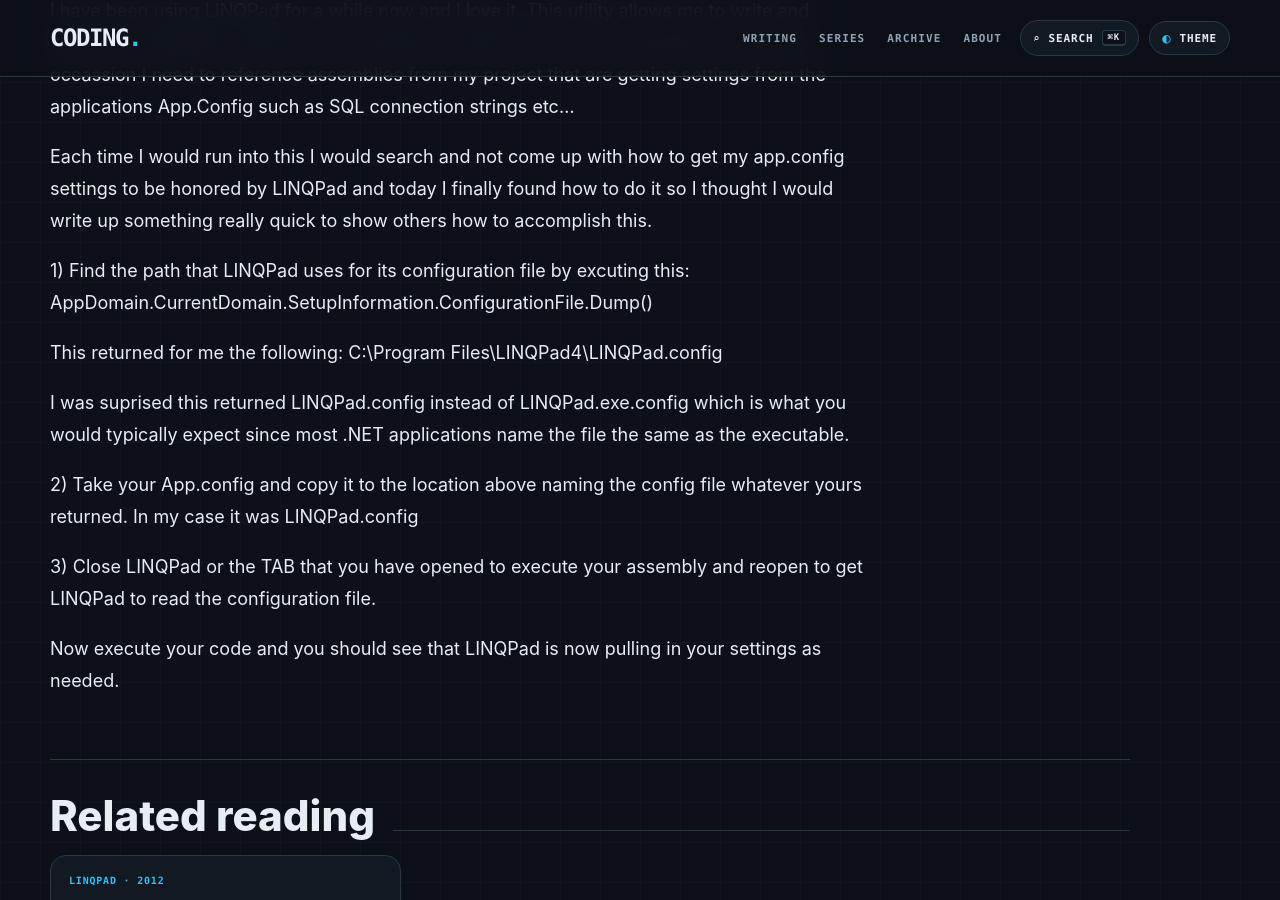
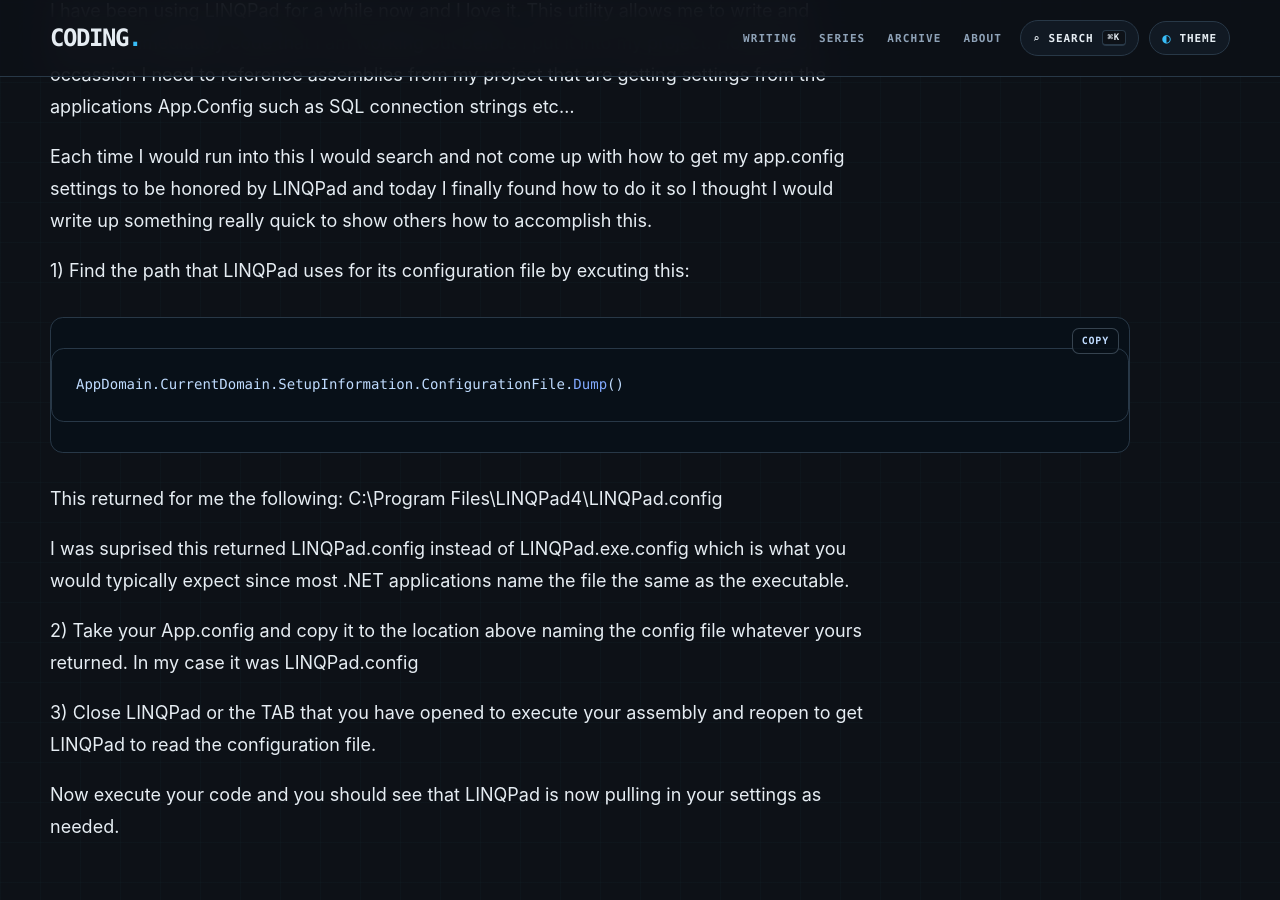
Before and after one commit to infoconex/coding-blog, a Jekyll site: the page built from post/2012/06/01/Getting-LINQPad-to-read-your-applications-AppConfig-settings/index.md, in a window 1280 px wide and 900 px high, scrolled down 798 px. Built offline with Jekyll 4.4.1, drawn with Linux system fonts in a browser that asks for light colours.

Commit message:
Improve historical technical example formatting

````diff
--- a/post/2012/06/01/Getting-LINQPad-to-read-your-applications-AppConfig-settings/index.md
+++ b/post/2012/06/01/Getting-LINQPad-to-read-your-applications-AppConfig-settings/index.md
@@ -14,7 +14,11 @@
 
 Each time I would run into this I would search and not come up with how to get my app.config settings to be honored by LINQPad and today I finally found how to do it so I thought I would write up something really quick to show others how to accomplish this.
 
-1) Find the path that LINQPad uses for its configuration file by excuting this: AppDomain.CurrentDomain.SetupInformation.ConfigurationFile.Dump()
+1) Find the path that LINQPad uses for its configuration file by excuting this:
+
+```csharp
+AppDomain.CurrentDomain.SetupInformation.ConfigurationFile.Dump()
+```
 
 This returned for me the following: C:\Program Files\LINQPad4\LINQPad.config
 
````
